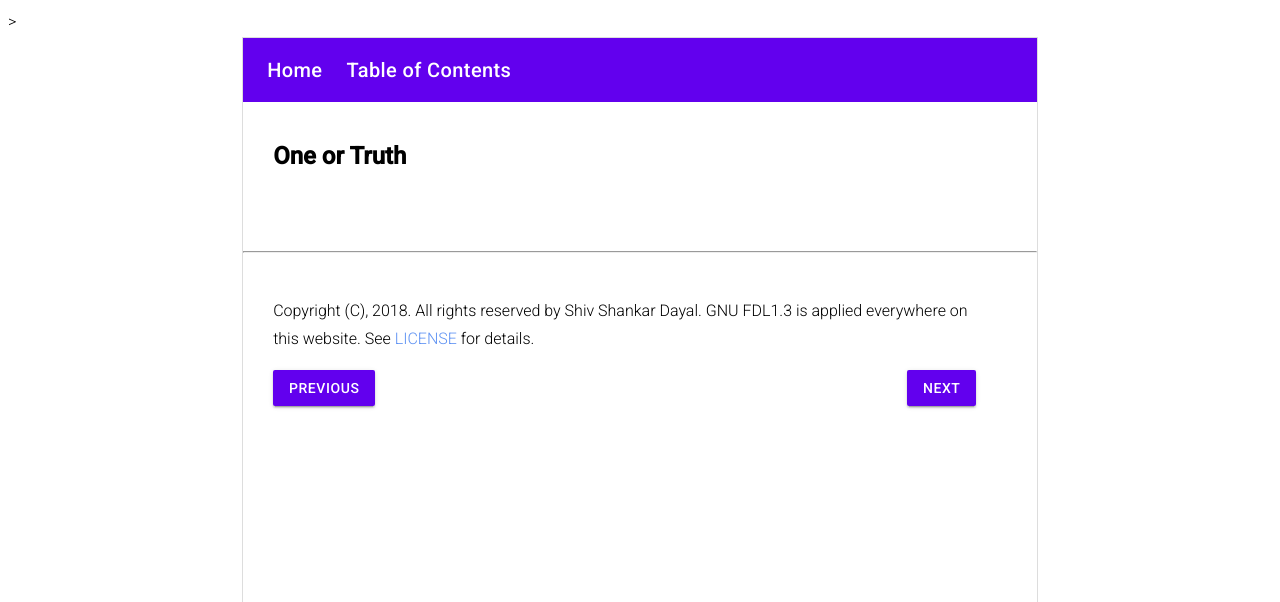
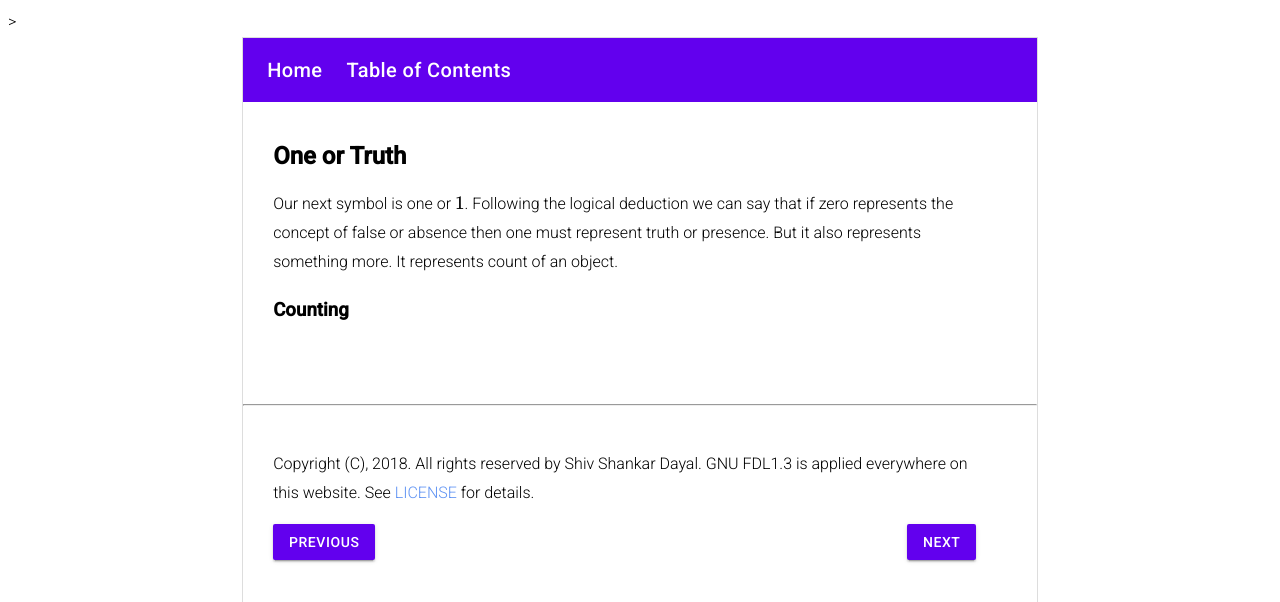
Before and after one commit to shivshankardayal/het, a plain HTML site: page basics2.html in a window 1280 px wide. Shown: the top 602 px of the page. Drawn offline with nearby package versions, Linux system fonts and the light colour scheme; some packages are replaced by stand-ins of ours.

Commit message:
minor changes commit

```diff
--- a/basics2.html
+++ b/basics2.html
@@ -41,6 +41,13 @@
 		<section>
 		    <h2>One or Truth</h2>
 		    <p>
+			Our next symbol is one or \(1\). Following the logical deduction we
+			can say that if zero represents the concept of false or absence then
+			one must represent truth or presence. But it also represents something
+			more. It represents count of an object.
+		    </p>
+		    <h3>Counting</h3>
+		    <p>
 		    </p>
 		</section>
 	    </div>
```
Also changed, not shown: preface3.html (+5 -5 lines).
